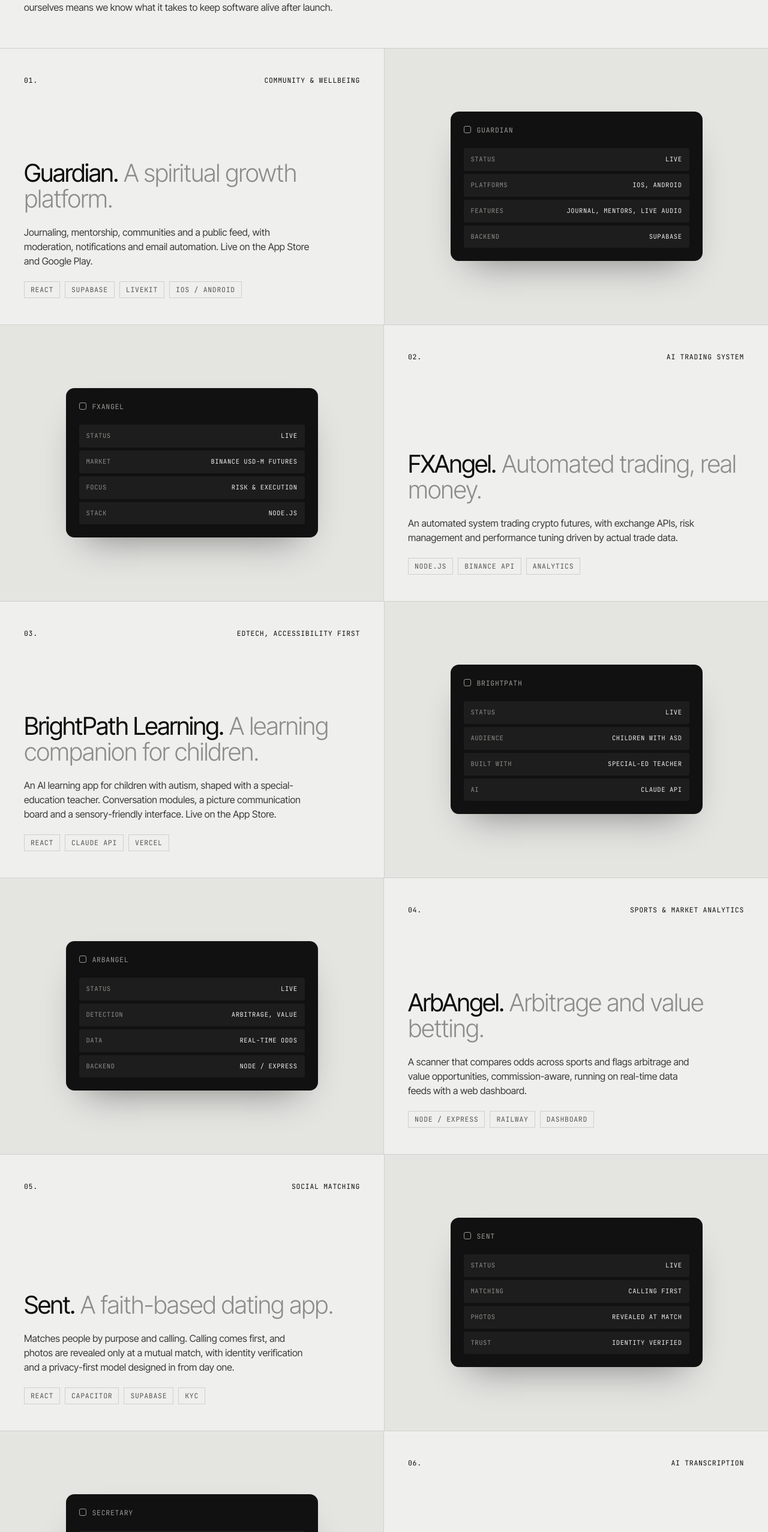
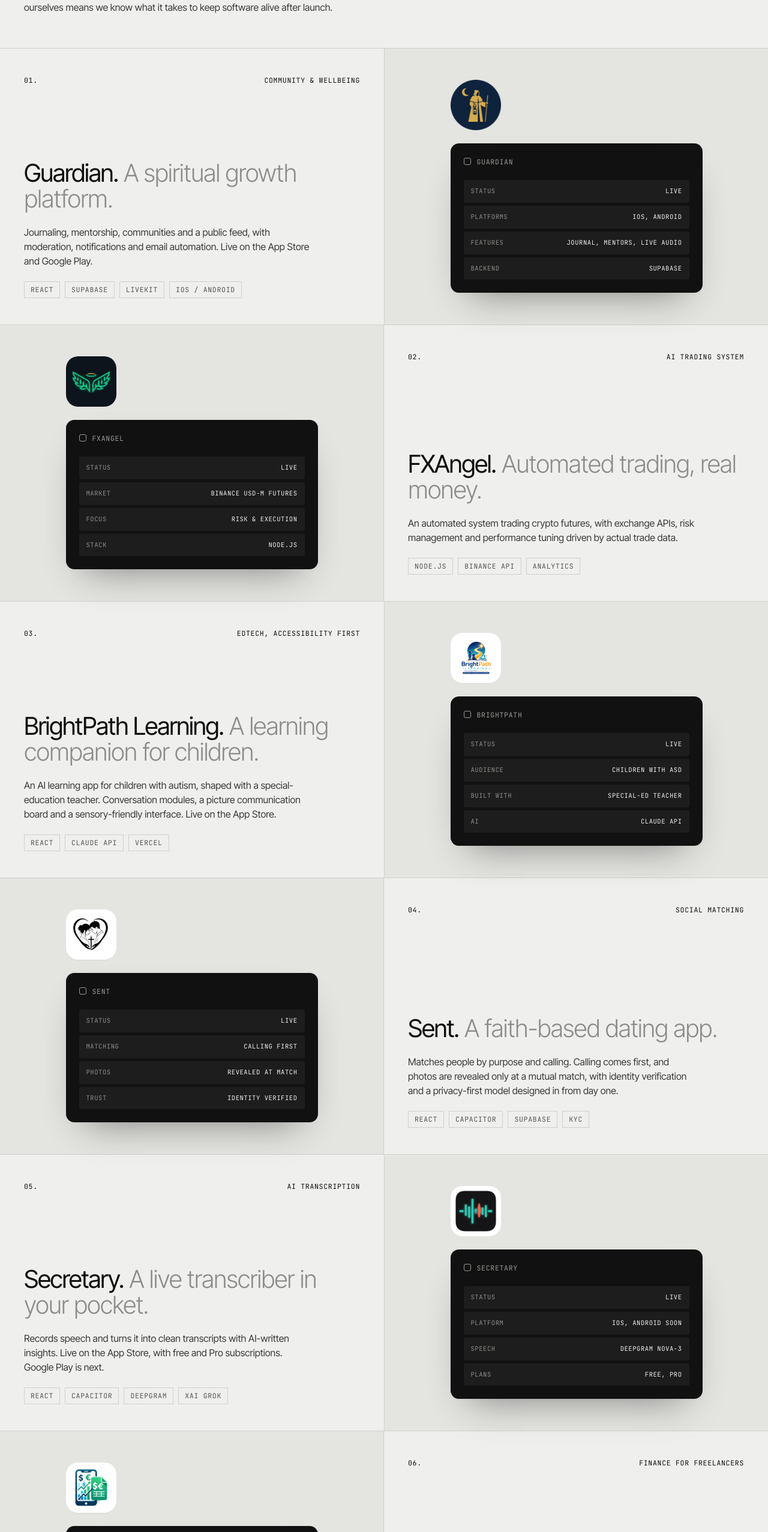
Before and after one commit to emmanuelmusik/johmacos, a plain HTML site: page index.html in a window 1280 px wide. Shown: the part 2006-4560 px from the top of the page at 60% size. Drawn offline with Linux system fonts and the light colour scheme.

Commit message:
Add project logos, remove ArbAngel (under construction)
Co-Authored-By: Claude Sonnet 5.5 <noreply@anthropic.com>
Claude-Session: https://claude.ai/code/session_01HYF5akpgVLHthMKa4MK2Q2

```diff
--- a/index.html
+++ b/index.html
@@ -66,6 +66,10 @@ h1 b,h2 b{font-weight:400;color:var(--ink)}
 .built div{display:flex;gap:30px;flex-wrap:wrap;justify-content:flex-end;font-weight:500;font-size:1.05rem}
 .built a:hover{opacity:.7}
 @media(max-width:900px){.hero{padding:60px 22px 32px}.built{text-align:left}.built div{justify-content:flex-start;gap:18px}}
+.stack{width:100%;max-width:420px}
+.ptile{display:block;width:84px;height:84px;object-fit:contain;margin-bottom:22px}
+.ptile.app{border-radius:20px}
+.ptile.tile{background:#fff;border-radius:20px;padding:10px;box-shadow:0 1px 0 rgba(0,0,0,.06)}
 /* services */
 .svc{display:grid;grid-template-columns:90px 1.1fr 1.4fr;gap:24px;padding:30px 40px;border-bottom:1px solid var(--line);align-items:baseline}
 .svc:hover{background:var(--paper)}
@@ -158,71 +162,49 @@ footer{display:flex;justify-content:space-between;gap:20px;flex-wrap:wrap;paddin
     <div class="txt"><div class="top mono"><span>01.</span><span>Community &amp; wellbeing</span></div>
       <div><h3><b>Guardian.</b> A spiritual growth platform.</h3><p>Journaling, mentorship, communities and a public feed, with moderation, notifications and email automation. Live on the App Store and Google Play.</p>
       <div class="tags mono"><span>React</span><span>Supabase</span><span>LiveKit</span><span>iOS / Android</span></div></div></div>
-    <div class="pane"><div class="spec"><div class="spec-top mono"><i></i>Guardian</div><div class="row"><span>Status</span><span>Live</span></div><div class="row"><span>Platforms</span><span>iOS, Android</span></div><div class="row"><span>Features</span><span>Journal, mentors, live audio</span></div><div class="row"><span>Backend</span><span>Supabase</span></div></div></div>
-  </div>
-
-  <div class="work flip" id="work-fxangel">
+    <div class="pane"><div class="stack"><img class="ptile app" src="logos/guardian.png" alt="guardian logo" width="84" height="84" loading="lazy"><div class="spec"><div class="spec-top mono"><i></i>Guardian</div><div class="row"><span>Status</span><span>Live</span></div><div class="row"><span>Platforms</span><span>iOS, Android</span></div><div class="row"><span>Features</span><span>Journal, mentors, live audio</span></div><div class="row"><span>Backend</span><span>Supabase</span></div></div></div></div>
+  </div><div class="work flip" id="work-fxangel">
     <div class="txt"><div class="top mono"><span>02.</span><span>AI trading system</span></div>
       <div><h3><b>FXAngel.</b> Automated trading, real money.</h3><p>An automated system trading crypto futures, with exchange APIs, risk management and performance tuning driven by actual trade data.</p>
       <div class="tags mono"><span>Node.js</span><span>Binance API</span><span>Analytics</span></div></div></div>
-    <div class="pane"><div class="spec"><div class="spec-top mono"><i></i>FXAngel</div><div class="row"><span>Status</span><span>Live</span></div><div class="row"><span>Market</span><span>Binance USD-M Futures</span></div><div class="row"><span>Focus</span><span>Risk &amp; execution</span></div><div class="row"><span>Stack</span><span>Node.js</span></div></div></div>
-  </div>
-
-  <div class="work" id="work-brightpath">
+    <div class="pane"><div class="stack"><img class="ptile app" src="logos/fxangel.png" alt="fxangel logo" width="84" height="84" loading="lazy"><div class="spec"><div class="spec-top mono"><i></i>FXAngel</div><div class="row"><span>Status</span><span>Live</span></div><div class="row"><span>Market</span><span>Binance USD-M Futures</span></div><div class="row"><span>Focus</span><span>Risk &amp; execution</span></div><div class="row"><span>Stack</span><span>Node.js</span></div></div></div></div>
+  </div><div class="work" id="work-brightpath">
     <div class="txt"><div class="top mono"><span>03.</span><span>EdTech, accessibility first</span></div>
       <div><h3><b>BrightPath Learning.</b> A learning companion for children.</h3><p>An AI learning app for children with autism, shaped with a special-education teacher. Conversation modules, a picture communication board and a sensory-friendly interface. Live on the App Store.</p>
       <div class="tags mono"><span>React</span><span>Claude API</span><span>Vercel</span></div></div></div>
-    <div class="pane"><div class="spec"><div class="spec-top mono"><i></i>BrightPath</div><div class="row"><span>Status</span><span>Live</span></div><div class="row"><span>Audience</span><span>Children with ASD</span></div><div class="row"><span>Built with</span><span>Special-ed teacher</span></div><div class="row"><span>AI</span><span>Claude API</span></div></div></div>
-  </div>
-
-  <div class="work flip" id="work-arbangel">
-    <div class="txt"><div class="top mono"><span>04.</span><span>Sports &amp; market analytics</span></div>
-      <div><h3><b>ArbAngel.</b> Arbitrage and value betting.</h3><p>A scanner that compares odds across sports and flags arbitrage and value opportunities, commission-aware, running on real-time data feeds with a web dashboard.</p>
-      <div class="tags mono"><span>Node / Express</span><span>Railway</span><span>Dashboard</span></div></div></div>
-    <div class="pane"><div class="spec"><div class="spec-top mono"><i></i>ArbAngel</div><div class="row"><span>Status</span><span>Live</span></div><div class="row"><span>Detection</span><span>Arbitrage, value</span></div><div class="row"><span>Data</span><span>Real-time odds</span></div><div class="row"><span>Backend</span><span>Node / Express</span></div></div></div>
-  </div>
-
-  <div class="work" id="work-sent">
-    <div class="txt"><div class="top mono"><span>05.</span><span>Social matching</span></div>
+    <div class="pane"><div class="stack"><img class="ptile tile" src="logos/brightpath.png" alt="brightpath logo" width="84" height="84" loading="lazy"><div class="spec"><div class="spec-top mono"><i></i>BrightPath</div><div class="row"><span>Status</span><span>Live</span></div><div class="row"><span>Audience</span><span>Children with ASD</span></div><div class="row"><span>Built with</span><span>Special-ed teacher</span></div><div class="row"><span>AI</span><span>Claude API</span></div></div></div></div>
+  </div><div class="work flip" id="work-sent">
+    <div class="txt"><div class="top mono"><span>04.</span><span>Social matching</span></div>
       <div><h3><b>Sent.</b> A faith-based dating app.</h3><p>Matches people by purpose and calling. Calling comes first, and photos are revealed only at a mutual match, with identity verification and a privacy-first model designed in from day one.</p>
       <div class="tags mono"><span>React</span><span>Capacitor</span><span>Supabase</span><span>KYC</span></div></div></div>
-    <div class="pane"><div class="spec"><div class="spec-top mono"><i></i>Sent</div><div class="row"><span>Status</span><span>Live</span></div><div class="row"><span>Matching</span><span>Calling first</span></div><div class="row"><span>Photos</span><span>Revealed at match</span></div><div class="row"><span>Trust</span><span>Identity verified</span></div></div></div>
-  </div>
-
-  <div class="work flip" id="work-secretary">
-    <div class="txt"><div class="top mono"><span>06.</span><span>AI transcription</span></div>
+    <div class="pane"><div class="stack"><img class="ptile tile" src="logos/sent.png" alt="sent logo" width="84" height="84" loading="lazy"><div class="spec"><div class="spec-top mono"><i></i>Sent</div><div class="row"><span>Status</span><span>Live</span></div><div class="row"><span>Matching</span><span>Calling first</span></div><div class="row"><span>Photos</span><span>Revealed at match</span></div><div class="row"><span>Trust</span><span>Identity verified</span></div></div></div></div>
+  </div><div class="work" id="work-secretary">
+    <div class="txt"><div class="top mono"><span>05.</span><span>AI transcription</span></div>
       <div><h3><b>Secretary.</b> A live transcriber in your pocket.</h3><p>Records speech and turns it into clean transcripts with AI-written insights. Live on the App Store, with free and Pro subscriptions. Google Play is next.</p>
       <div class="tags mono"><span>React</span><span>Capacitor</span><span>Deepgram</span><span>xAI Grok</span></div></div></div>
-    <div class="pane"><div class="spec"><div class="spec-top mono"><i></i>Secretary</div><div class="row"><span>Status</span><span>Live</span></div><div class="row"><span>Platform</span><span>iOS, Android soon</span></div><div class="row"><span>Speech</span><span>Deepgram Nova-3</span></div><div class="row"><span>Plans</span><span>Free, Pro</span></div></div></div>
-  </div>
-
-  <div class="work" id="work-handycfo">
-    <div class="txt"><div class="top mono"><span>07.</span><span>Finance for freelancers</span></div>
+    <div class="pane"><div class="stack"><img class="ptile app" src="logos/secretary.png" alt="secretary logo" width="84" height="84" loading="lazy"><div class="spec"><div class="spec-top mono"><i></i>Secretary</div><div class="row"><span>Status</span><span>Live</span></div><div class="row"><span>Platform</span><span>iOS, Android soon</span></div><div class="row"><span>Speech</span><span>Deepgram Nova-3</span></div><div class="row"><span>Plans</span><span>Free, Pro</span></div></div></div></div>
+  </div><div class="work flip" id="work-handycfo">
+    <div class="txt"><div class="top mono"><span>06.</span><span>Finance for freelancers</span></div>
       <div><h3><b>HandyCFO.</b> Your smart accountant.</h3><p>A mobile assistant that helps freelancers scan receipts, create invoices and keep their books in plain language, not accounting jargon. Live on the App Store.</p>
       <div class="tags mono"><span>React</span><span>Capacitor</span><span>Grok vision</span><span>Dropbox</span></div></div></div>
-    <div class="pane"><div class="spec"><div class="spec-top mono"><i></i>HandyCFO</div><div class="row"><span>Status</span><span>Live</span></div><div class="row"><span>Platform</span><span>iOS, Android soon</span></div><div class="row"><span>Receipts</span><span>AI scanning</span></div><div class="row"><span>Plans</span><span>Free, Pro</span></div></div></div>
-  </div>
-
-  <div class="work flip" id="work-fxangel-academy">
-    <div class="txt"><div class="top mono"><span>08.</span><span>Trading education</span></div>
+    <div class="pane"><div class="stack"><img class="ptile tile" src="logos/handycfo.png" alt="handycfo logo" width="84" height="84" loading="lazy"><div class="spec"><div class="spec-top mono"><i></i>HandyCFO</div><div class="row"><span>Status</span><span>Live</span></div><div class="row"><span>Platform</span><span>iOS, Android soon</span></div><div class="row"><span>Receipts</span><span>AI scanning</span></div><div class="row"><span>Plans</span><span>Free, Pro</span></div></div></div></div>
+  </div><div class="work" id="work-fxangel-academy">
+    <div class="txt"><div class="top mono"><span>07.</span><span>Trading education</span></div>
       <div><h3><b>FXAngel Academy.</b> Learn to trade with virtual money.</h3><p>A trading simulator that works like a futures exchange but uses virtual funds. Crypto and forex, monthly leagues with leaderboards, and academies that let teachers follow their students. Live on the web, with iOS and Android on the way.</p>
       <div class="tags mono"><span>React</span><span>Supabase</span><span>Vercel</span><span>Capacitor</span></div></div></div>
-    <div class="pane"><div class="spec"><div class="spec-top mono"><i></i>FXAngel Academy</div><div class="row"><span>Status</span><span>Live on web</span></div><div class="row"><span>Money</span><span>Virtual funds</span></div><div class="row"><span>Markets</span><span>Crypto, forex</span></div><div class="row"><span>Leagues</span><span>Monthly seasons</span></div></div></div>
-  </div>
-
-  <div class="work" id="work-brightpath-studio">
-    <div class="txt"><div class="top mono"><span>09.</span><span>AI video production</span></div>
+    <div class="pane"><div class="stack"><img class="ptile app" src="logos/fxangel-academy.png" alt="fxangel-academy logo" width="84" height="84" loading="lazy"><div class="spec"><div class="spec-top mono"><i></i>FXAngel Academy</div><div class="row"><span>Status</span><span>Live on web</span></div><div class="row"><span>Money</span><span>Virtual funds</span></div><div class="row"><span>Markets</span><span>Crypto, forex</span></div><div class="row"><span>Leagues</span><span>Monthly seasons</span></div></div></div></div>
+  </div><div class="work flip" id="work-brightpath-studio">
+    <div class="txt"><div class="top mono"><span>08.</span><span>AI video production</span></div>
       <div><h3><b>BrightPath Studio.</b> Lesson videos from a single prompt.</h3><p>Our own studio for making children's lesson videos: paste a prompt with characters and scenes and get a finished, downloadable video. Built for BrightPath first, and the base for a future public tool.</p>
       <div class="tags mono"><span>Node.js</span><span>Gemini</span><span>Grok</span><span>Claude</span><span>Railway</span></div></div></div>
-    <div class="pane"><div class="spec"><div class="spec-top mono"><i></i>BrightPath Studio</div><div class="row"><span>Status</span><span>In use</span></div><div class="row"><span>Input</span><span>One prompt</span></div><div class="row"><span>Output</span><span>Downloadable video</span></div><div class="row"><span>AI</span><span>Gemini, Grok, Claude</span></div></div></div>
-  </div>
-
-  <div class="work flip" id="work-rose-academy">
-    <div class="txt"><div class="top mono"><span>10.</span><span>Online learning</span></div>
+    <div class="pane"><div class="stack"><img class="ptile tile" src="logos/brightpath-studio.png" alt="brightpath-studio logo" width="84" height="84" loading="lazy"><div class="spec"><div class="spec-top mono"><i></i>BrightPath Studio</div><div class="row"><span>Status</span><span>In use</span></div><div class="row"><span>Input</span><span>One prompt</span></div><div class="row"><span>Output</span><span>Downloadable video</span></div><div class="row"><span>AI</span><span>Gemini, Grok, Claude</span></div></div></div></div>
+  </div><div class="work" id="work-rose-academy">
+    <div class="txt"><div class="top mono"><span>09.</span><span>Online learning</span></div>
       <div><h3><b>Rose Academy.</b> AI-era professional courses.</h3><p>A course platform for professional skills in the age of AI, starting with a four-week AI for Filmmaking course with lessons, quizzes, project briefs and paid enrolment.</p>
       <div class="tags mono"><span>Lovable</span><span>Stripe</span><span>HeyGen</span><span>Gamma</span></div></div></div>
     <div class="pane"><div class="spec"><div class="spec-top mono"><i></i>Rose Academy</div><div class="row"><span>Status</span><span>Live</span></div><div class="row"><span>First course</span><span>AI for Filmmaking</span></div><div class="row"><span>Length</span><span>4 weeks</span></div><div class="row"><span>Payments</span><span>Stripe</span></div></div></div>
   </div>
+
 </section>
 
 <section id="approach">
```
Also changed, not shown: logos/brightpath-studio.png (added), logos/brightpath.png (added), logos/fxangel-academy.png (added), logos/fxangel.png (added), logos/guardian.png (added), logos/handycfo.png (added), logos/secretary.png (added), logos/sent.png (added).
